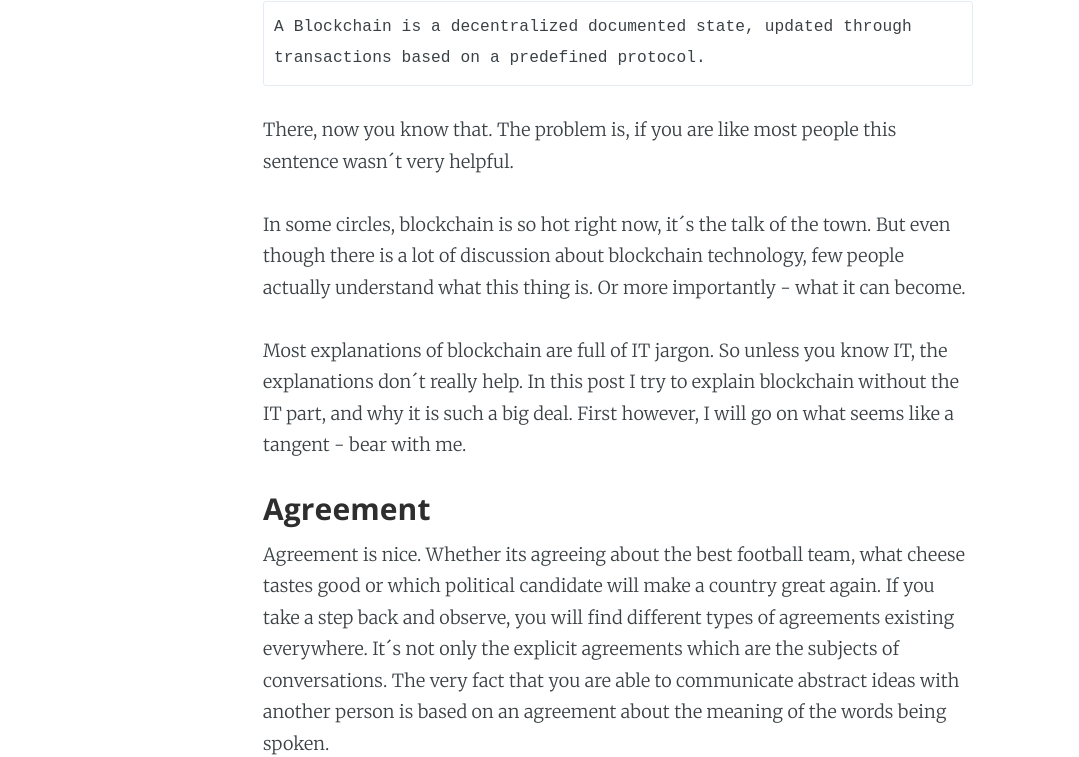
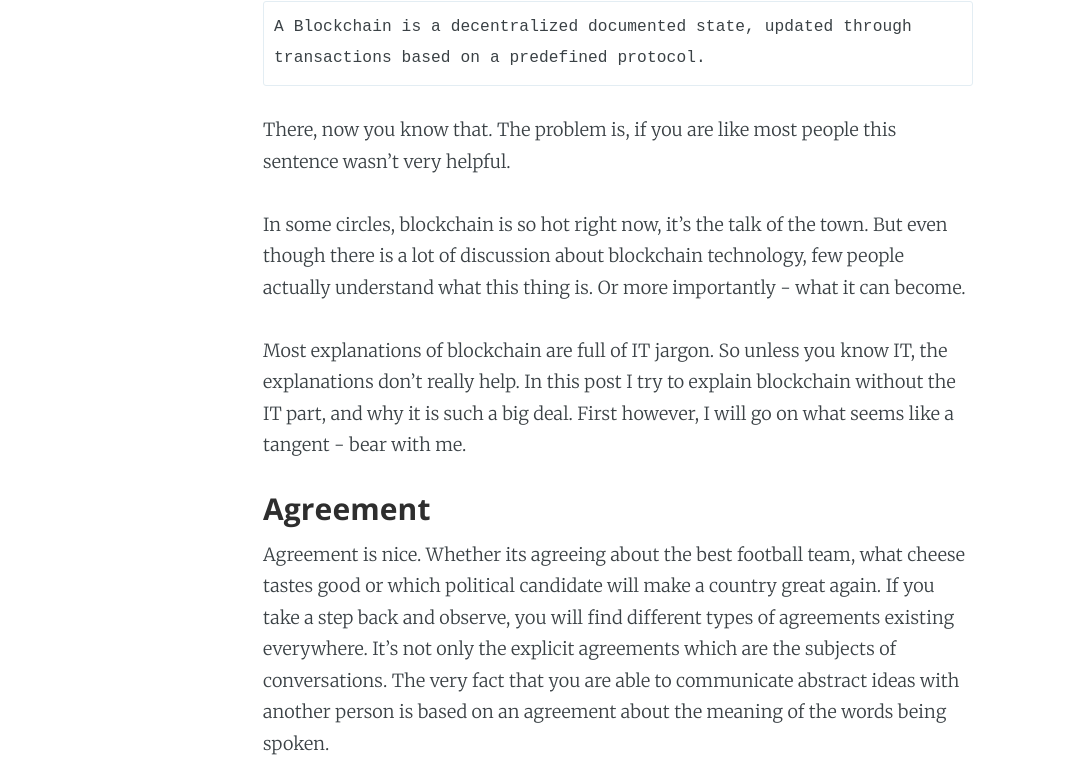
Before and after one commit to wrode/Blog, a Jekyll site: the page built from _posts/2016-08-06-Blockchain.md, in a window 1280 px wide and 1400 px high. Shown: the part 261-1018 px from the top of the window, without its empty margins (22-1101 px from the left). Built offline with Jekyll 4.4.1, drawn with Linux system fonts in a browser that asks for light colours; comment, search, counter and statistics services are not loaded; some of the changed text lies outside the part shown.

Commit message:
Fixed apostophes

```diff
--- a/_posts/2016-08-06-Blockchain.md
+++ b/_posts/2016-08-06-Blockchain.md
@@ -3,27 +3,26 @@ layout: post
 title: What is a Blockchain?
 disqus: true
 ---
-<!--Dear reader of the HTML document, I use html notes while i work to jot down any thoughts i get while writing - i´ve decided not to delete these after writing as they are hidden for most readers, and may be of interest for someone who is actually willing to look at the html -->
+<!--Dear reader of the HTML document, I use html notes while i work to jot down any thoughts i get while writing - i've decided not to delete these after writing as they are hidden for most readers, and may be of interest for someone who is actually willing to look at the html -->
 
     A Blockchain is a decentralized documented state, updated through transactions based on a predefined protocol.
 
-There, now you know that. The problem is, if you are like most people this sentence wasn´t very helpful.
-
+There, now you know that. The problem is, if you are like most people this sentence wasn't very helpful.
 
 <!--more-->
-In some circles, blockchain is so hot right now, it´s the talk of the town. But even though there is a lot of discussion about blockchain technology, few people actually understand what this thing is. Or more importantly - what it can become.
+In some circles, blockchain is so hot right now, it's the talk of the town. But even though there is a lot of discussion about blockchain technology, few people actually understand what this thing is. Or more importantly - what it can become.
 
-Most explanations of blockchain are full of IT jargon. So unless you know IT, the explanations don´t really help. In this post I try to explain blockchain without the IT part, and why it is such a big deal. First however, I will go on what seems like a tangent - bear with me.
+Most explanations of blockchain are full of IT jargon. So unless you know IT, the explanations don't really help. In this post I try to explain blockchain without the IT part, and why it is such a big deal. First however, I will go on what seems like a tangent - bear with me.
 
 ### Agreement
 
-Agreement is nice. Whether its agreeing about the best football team, what cheese tastes good or which political candidate will make a country great again. If you take a step back and observe, you will find different types of agreements existing everywhere. It´s not only the explicit agreements which are the subjects of conversations. The very fact that you are able to communicate abstract ideas with another person is based on an agreement about the meaning of the words being spoken.
+Agreement is nice. Whether its agreeing about the best football team, what cheese tastes good or which political candidate will make a country great again. If you take a step back and observe, you will find different types of agreements existing everywhere. It's not only the explicit agreements which are the subjects of conversations. The very fact that you are able to communicate abstract ideas with another person is based on an agreement about the meaning of the words being spoken.
 
 ![Cheese tastes good]({{ site.url }}/assets/images/CheeseTastesGreat.png)
 
 ...*more than one agreement here*
 
-Different types of agreement have varying degrees of societal consequence. Some subjects are unimportant to reach an agreement about. As an example, it is not very important that you agree with your friend about the best tasting cheese. In this case, you can agree to disagree, and go off eating the cheese that you prefer. Other things are a little more important, say that you are a couple that can only afford to buy one type of cheese. If you don´t agree about what cheese to buy, hard feelings and arguments may pursue. But for society as a whole, agreement here is still not very important. On the other end of the scale there are things that are really important for a society as a whole to agree about in order to function. <!--Dont like the last sentence here-->One such thing is agreeing about language and the meaning of words.
+Different types of agreement have varying degrees of societal consequence. Some subjects are unimportant to reach an agreement about. As an example, it is not very important that you agree with your friend about the best tasting cheese. In this case, you can agree to disagree, and go off eating the cheese that you prefer. Other things are a little more important, say that you are a couple that can only afford to buy one type of cheese. If you don't agree about what cheese to buy, hard feelings and arguments may pursue. But for society as a whole, agreement here is still not very important. On the other end of the scale there are things that are really important for a society as a whole to agree about in order to function. <!--Dont like the last sentence here-->One such thing is agreeing about language and the meaning of words.
 
 ![Consequences for society]({{ site.url }}/assets/images/ConsequencesForSociety.png)
 
@@ -43,14 +42,14 @@ The agreement about agreements is know as contract law. Modern societies have a
 
 Another subject that is important to reach agreement about is whether people in the society *can* own things at all. This may seem like a no brainer, but its not actually a given, take some of the hippy [communes](https://en.wikipedia.org/wiki/Commune) as an example.
 
-Once you have established the agreement that individuals can own things, the next step is to make sure there is agreement about who owns what. For some things, such as the personal property which I wear - it´s pretty clear. If I make some sandals out of hemp, they are either on my feet or in my apartment. It is also not the end of the world if I happened to lose them. Likewise, it sucks to lose other pieces of clothing, my wallet, my PlayStation controller etc. but again, it´s not the end of the world, life goes on.
+Once you have established the agreement that individuals can own things, the next step is to make sure there is agreement about who owns what. For some things, such as the personal property which I wear - it's pretty clear. If I make some sandals out of hemp, they are either on my feet or in my apartment. It is also not the end of the world if I happened to lose them. Likewise, it sucks to lose other pieces of clothing, my wallet, my PlayStation controller etc. but again, it's not the end of the world, life goes on.
 
 Then there are the *big things*. Things that really do impact you if you lose them. An example of a big thing is the apartment that you own. Losing that apartment would be life changing. If it was possible to steal an apartment in the same way that you could steal a purse, then that is what thiefs would be doing because that is were the big bucks would be. People would be spending their time protecting their apartment, and society as a whole would not function well. Therefore, for the *big things*, it is important that society agrees about who owns what.
 
 So what is stopping another person from sneaking in to my apartment and claiming it for himself, while I am strolling about town in my new hemp sandals?
 
-<!--The problem is that todays societies are so huge that people can´t be expected to keep track of who owns which apartment. You cannot trust individuals to report this themselves, because there is an incentive problem.-->
-Why would society trust that the apartment is mine when the con artist claiming that the apartment is his is just as credible? In fact, he´s more credible, because he is wearing a suit and I am wearing hemp sandals.
+<!--The problem is that todays societies are so huge that people can't be expected to keep track of who owns which apartment. You cannot trust individuals to report this themselves, because there is an incentive problem.-->
+Why would society trust that the apartment is mine when the con artist claiming that the apartment is his is just as credible? In fact, he's more credible, because he is wearing a suit and I am wearing hemp sandals.
 
 ![Who owns the apartment]({{ site.url }}/assets/images/WhosApartment.png)
 
@@ -93,7 +92,7 @@ The ability for many Peeps to keep an up-to-date documentation of the agreed upo
 
 <!-- Am I cheating by using magic to get around the promise of not using IT jargon? -->
 
-![You´re a wizard]({{ site.url }}/assets/images/wizardHarry.png)
+![You're a wizard]({{ site.url }}/assets/images/wizardHarry.png)
 
 Imagine if all the Peeps have a copy of an enchanted document with the agreed upon state. These enchanted documents have the following magic properties:
 
```
Also changed, not shown: _posts/2016-01-07-First.md (+7 -0 lines), _posts/2016-08-10-AllIsAbstract.md (added, +7 -0 lines).
